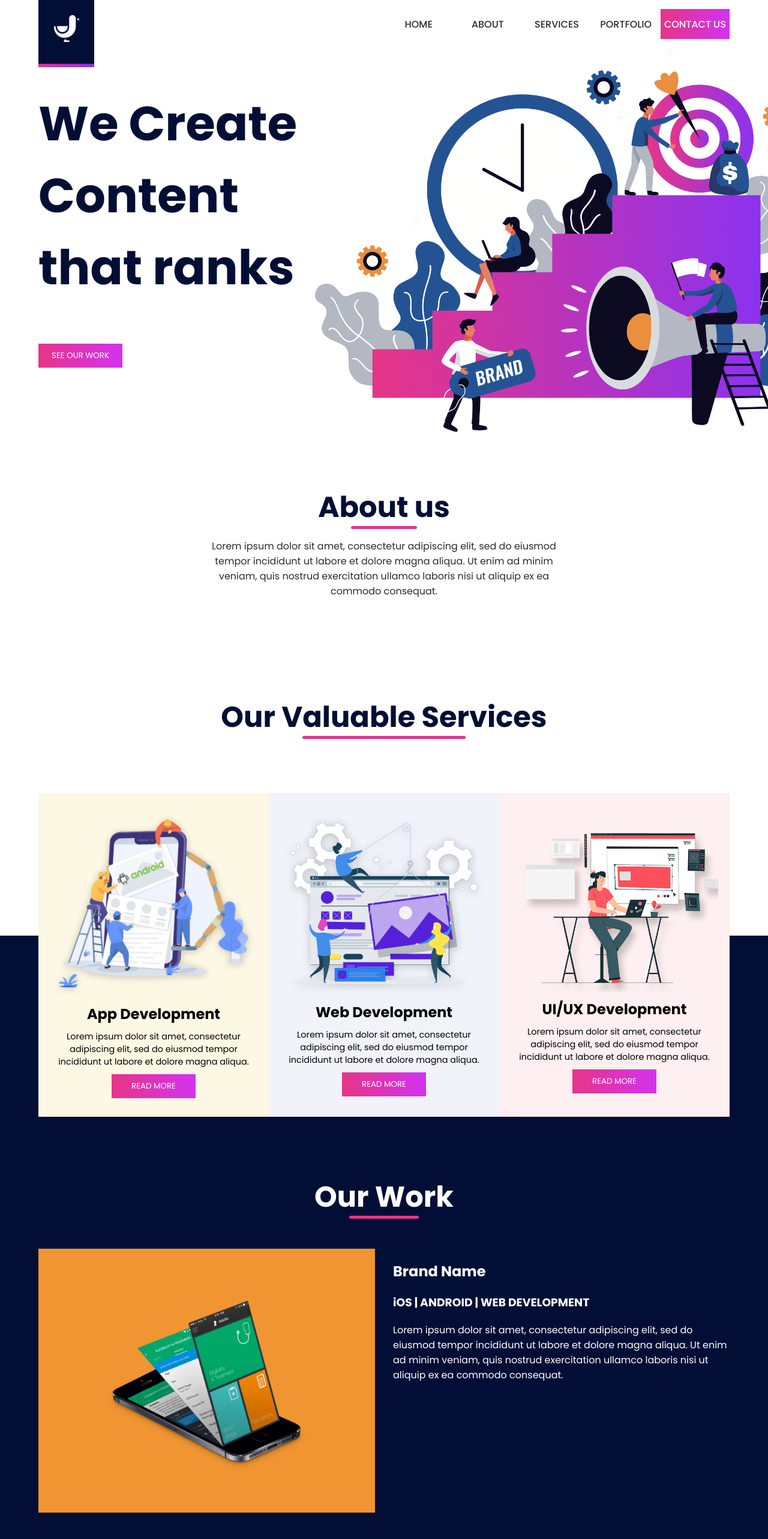
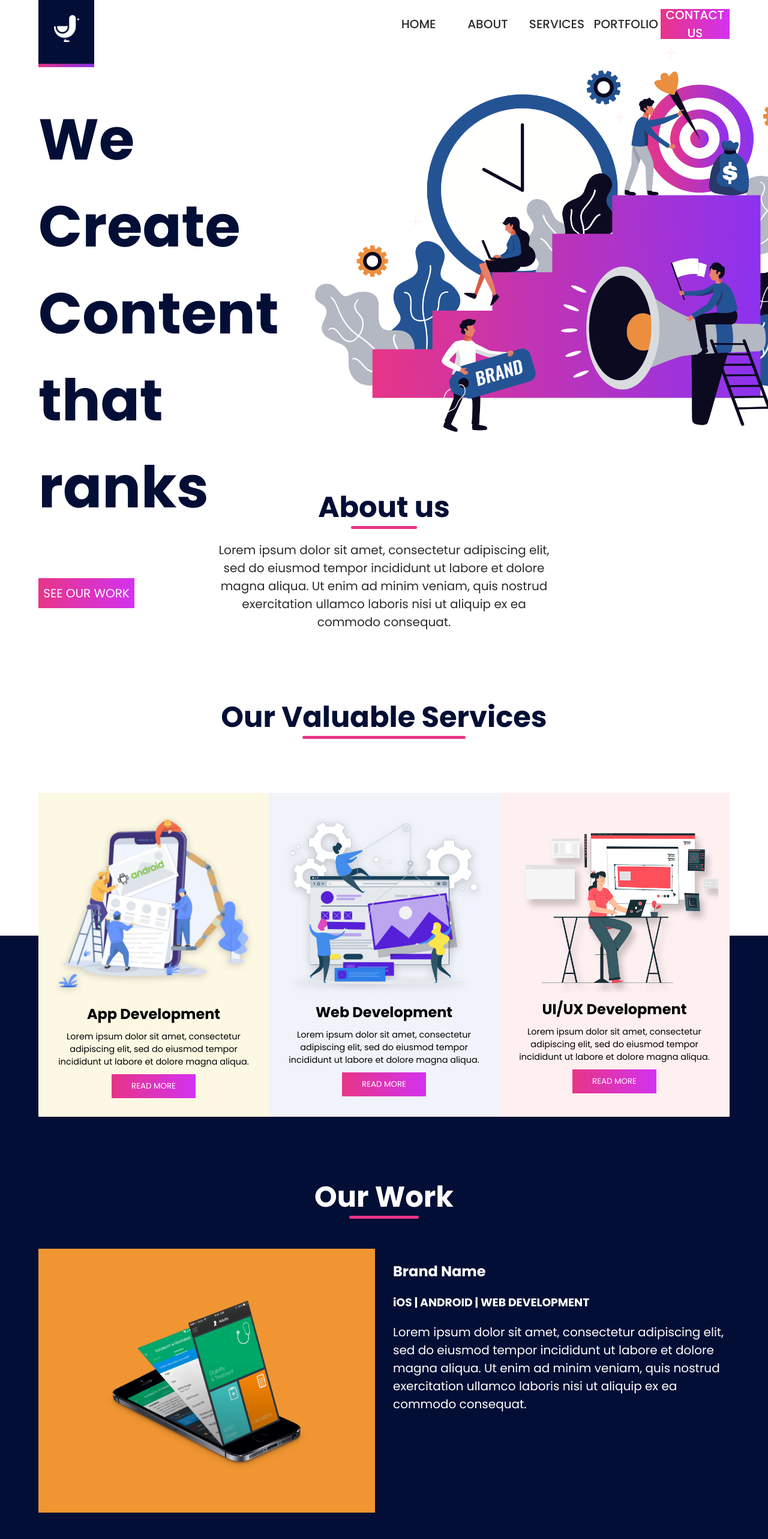
Before and after one commit to Kacperrozdolski/Duck-Interactive, a Vue app: page / in a window 1280 px wide. Shown: the top 2566 px of the page at 60% size. Built offline with nearby package versions, Linux system fonts and the light colour scheme.

Commit message:
Minor changes.

```diff
--- a/src/components/MainAbout.vue
+++ b/src/components/MainAbout.vue
@@ -43,6 +43,7 @@ section {
     width: 50%;
     text-align: center;
     color: #2b2b2b;
+    font-size: 1.25rem;
   }
 }
 </style>
--- a/src/components/MainHero.vue
+++ b/src/components/MainHero.vue
@@ -43,6 +43,7 @@ export default {
     display: flex;
     justify-content: space-between;
     align-items: center;
+    font-size: 1.25rem;
     .logo {
       height: 100%;
       position: relative;
@@ -60,6 +61,7 @@ export default {
         display: flex;
         justify-content: center;
         align-items: center;
+        font-size: 1.25rem;
         width: 20%;
         text-align: center;
         height: 50px;
@@ -81,14 +83,15 @@ export default {
       width: 40%;
       height: 100%;
       h1 {
-        font-size: 5rem;
+        font-size: 6rem;
         color: #020e35;
       }
       button {
-        width: 140px;
-        height: 40px;
+        width: 160px;
+        height: 50px;
         border: none;
         outline: none;
+        font-size: 1.25rem;
         font-family: Poppins;
         color: white;
         cursor: pointer;
--- a/src/components/MainWork.vue
+++ b/src/components/MainWork.vue
@@ -112,6 +112,9 @@ section {
         width: 50%;
         height: 100%;
         color: white;
+        p {
+          font-size: 1.25rem;
+        }
       }
       .card-image {
         width: 50%;
@@ -129,6 +132,7 @@ section {
     }
     .work-card:nth-child(2) {
       flex-direction: row-reverse;
+      text-align: right;
     }
     .work-card:nth-child(2) > .card-image {
       background: #8c32f0;
@@ -138,6 +142,7 @@ section {
     }
     .work-card:nth-child(4) {
       flex-direction: row-reverse;
+      text-align: right;
     }
     .work-card:nth-child(4) > .card-image {
       background: #32d6f0;
```
